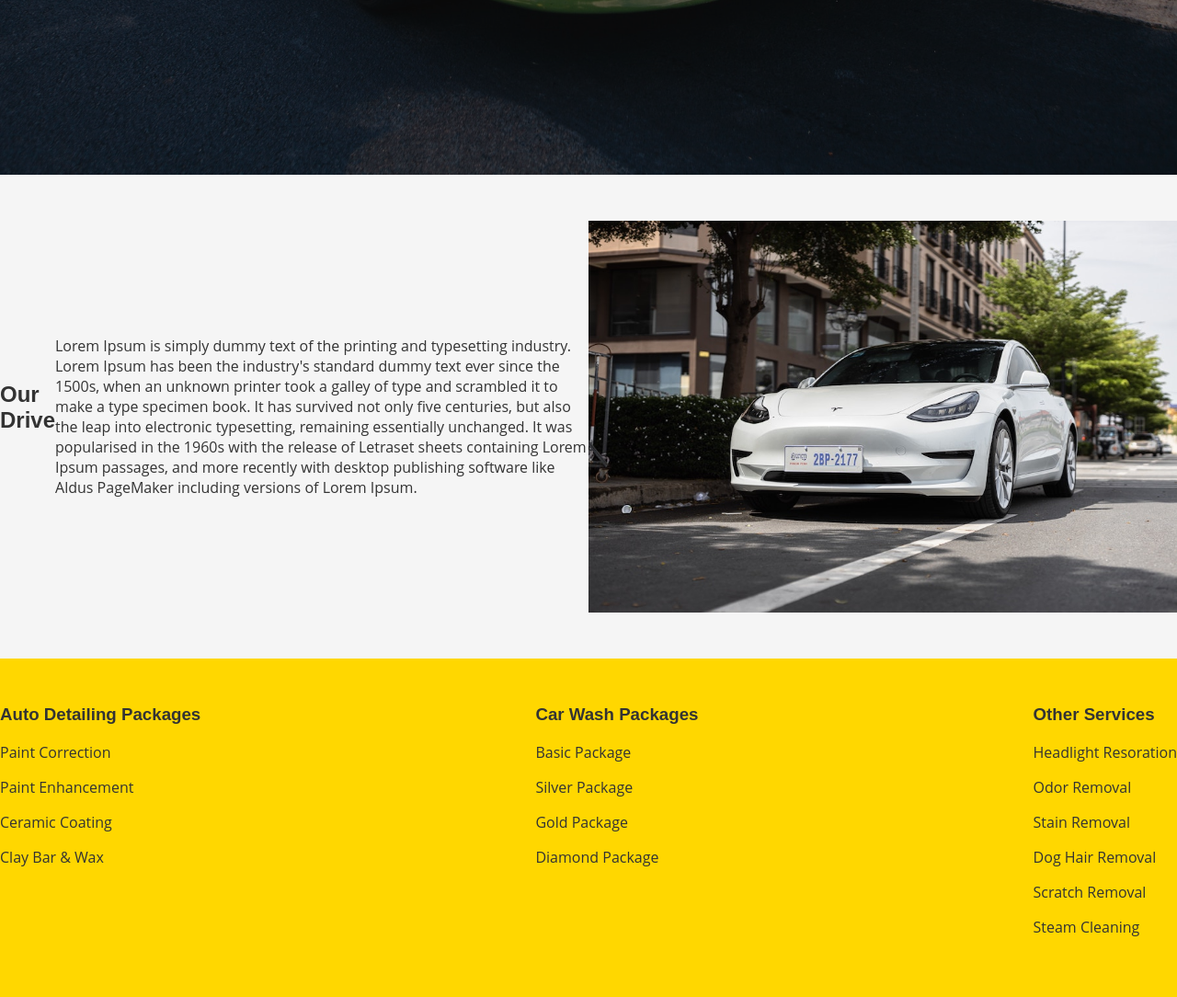
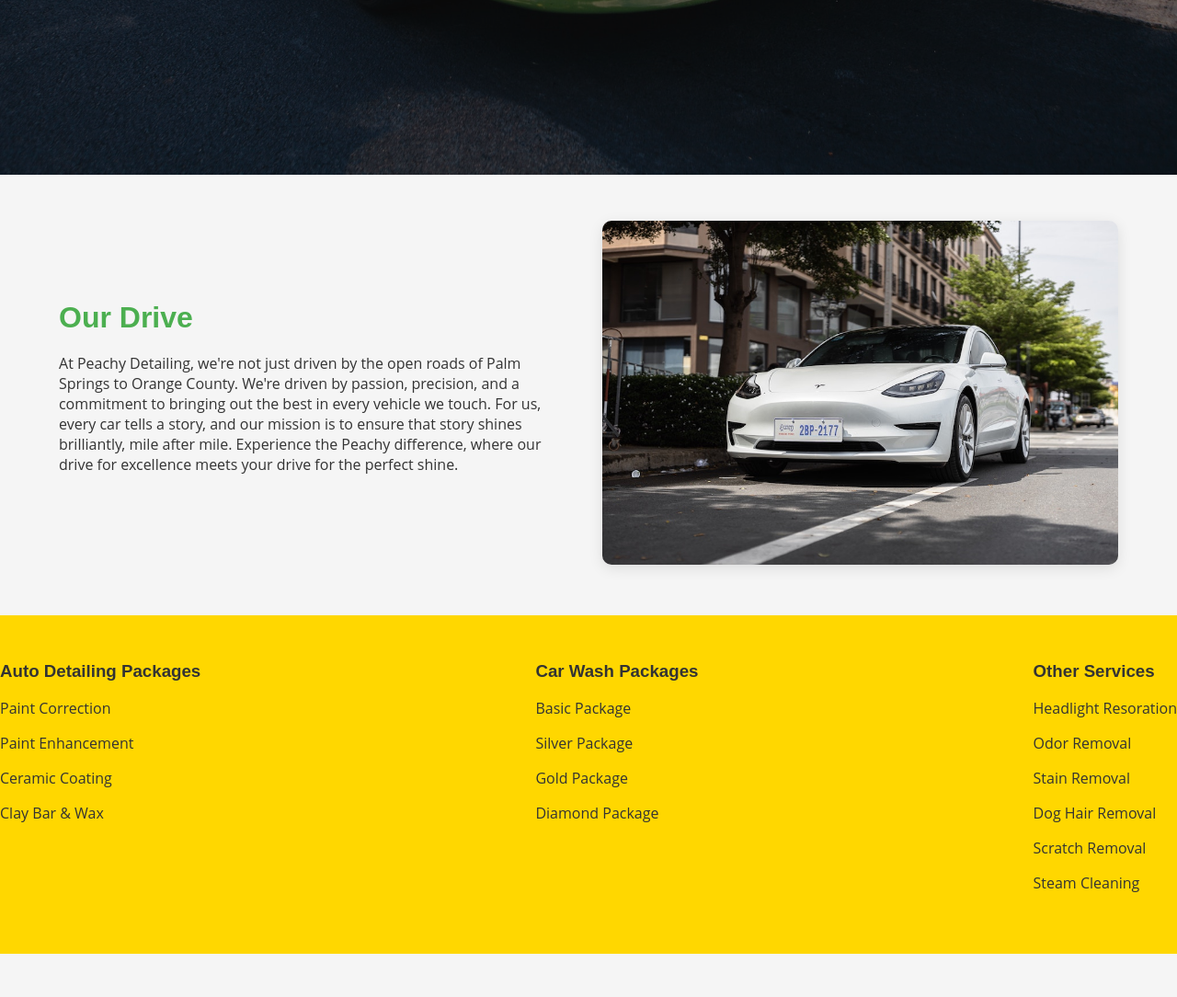
Before and after one commit to diegoIsBuilding/pythonWebDevPractice, a Flask app: page / in a window 1280 px wide. Shown: the part 779-1863 px from the top of the page at 92% size. Run offline with Flask 3, Linux system fonts and the light colour scheme; some web fonts are replaced.

Commit message:
styled the mission statement section

```diff
--- a/static/css/index.css
+++ b/static/css/index.css
@@ -120,15 +120,37 @@ nav a:hover {
 /* Mission Statement */
 .sectionThree {
     display: flex;
-    justify-content: space-between;
-    align-items: center;
-    padding: 50px 0;
+    justify-content: center; /* Center the columns horizontally */
+    align-items: center; /* Center the content vertically */
+    padding: 50px 5%; /* Horizontal padding to ensure content doesn't touch the sides */
+    background-color: #F5F5F5; /* Using the background color you provided earlier for a modern look */
+    gap: 30px; /* Space between the text column and the image column */
+}
+
+.text-content {
+    flex: 1; /* Take up equal space as the image column */
+    text-align: left; /* Align the text to the left within its container */
+}
+
+.mission-statement {
+    font-size: 2em; /* Increase the size for prominence */
+    margin-bottom: 20px; /* Space between the heading and the paragraph */
+    color: #4CAF50; /* Using the green color you provided earlier */
+    font-weight: bold;
 }
 
 .sectionThree img {
-    max-width: 50%;
+    max-width: 100%; /* Allow the image to take up the full width of its container */
     height: auto;
+    box-shadow: 0px 4px 15px rgba(0, 0, 0, 0.1); /* A subtle shadow for depth and modern feel */
+    border-radius: 10px; /* Slightly rounded corners for a modern touch */
 }
+
+.image-content {
+    flex: 1; /* Take up equal space as the text column */
+}
+
+
 /* Services */
 .sectionFour {
     background-color: #FFD700;
--- a/templates/index.html
+++ b/templates/index.html
@@ -45,10 +45,15 @@
 </div>
   <!-- Section 3: Mission Statement with an image to the right -->
   <div class="sectionThree">
-    <h2 class="mission-statement">Our Drive</h2>
-    <p class="statement">Lorem Ipsum is simply dummy text of the printing and typesetting industry. Lorem Ipsum has been the industry's standard dummy text ever since the 1500s, when an unknown printer took a galley of type and scrambled it to make a type specimen book. It has survived not only five centuries, but also the leap into electronic typesetting, remaining essentially unchanged. It was popularised in the 1960s with the release of Letraset sheets containing Lorem Ipsum passages, and more recently with desktop publishing software like Aldus PageMaker including versions of Lorem Ipsum.</p>
-    <img src="static/images/ourDriveImage.jpg">
-  </div>
+    <div class="text-content">
+        <h2 class="mission-statement">Our Drive</h2>
+        <p class="statement">At Peachy Detailing, we're not just driven by the open roads of Palm Springs to Orange County. We're driven by passion, precision, and a commitment to bringing out the best in every vehicle we touch. For us, every car tells a story, and our mission is to ensure that story shines brilliantly, mile after mile. Experience the Peachy difference, where our drive for excellence meets your drive for the perfect shine.</p>
+    </div>
+    <div class="image-content">
+        <img src="static/images/ourDriveImage.jpg">
+    </div>
+</div>
+
   <!-- Section 4: List all services in three columns -->
   <div class="sectionFour">
     <div class="Auto Detailing Packages">
```
